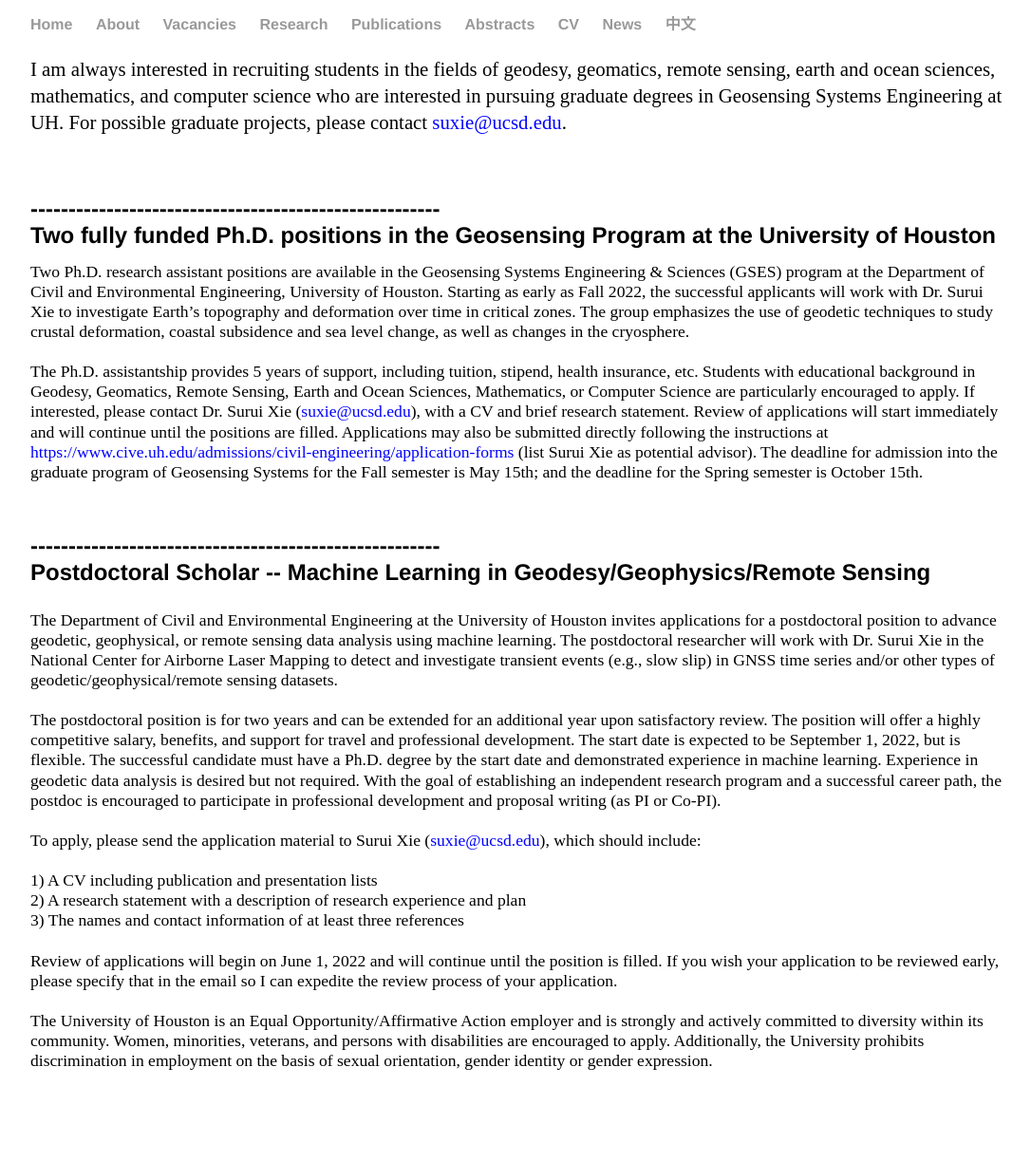
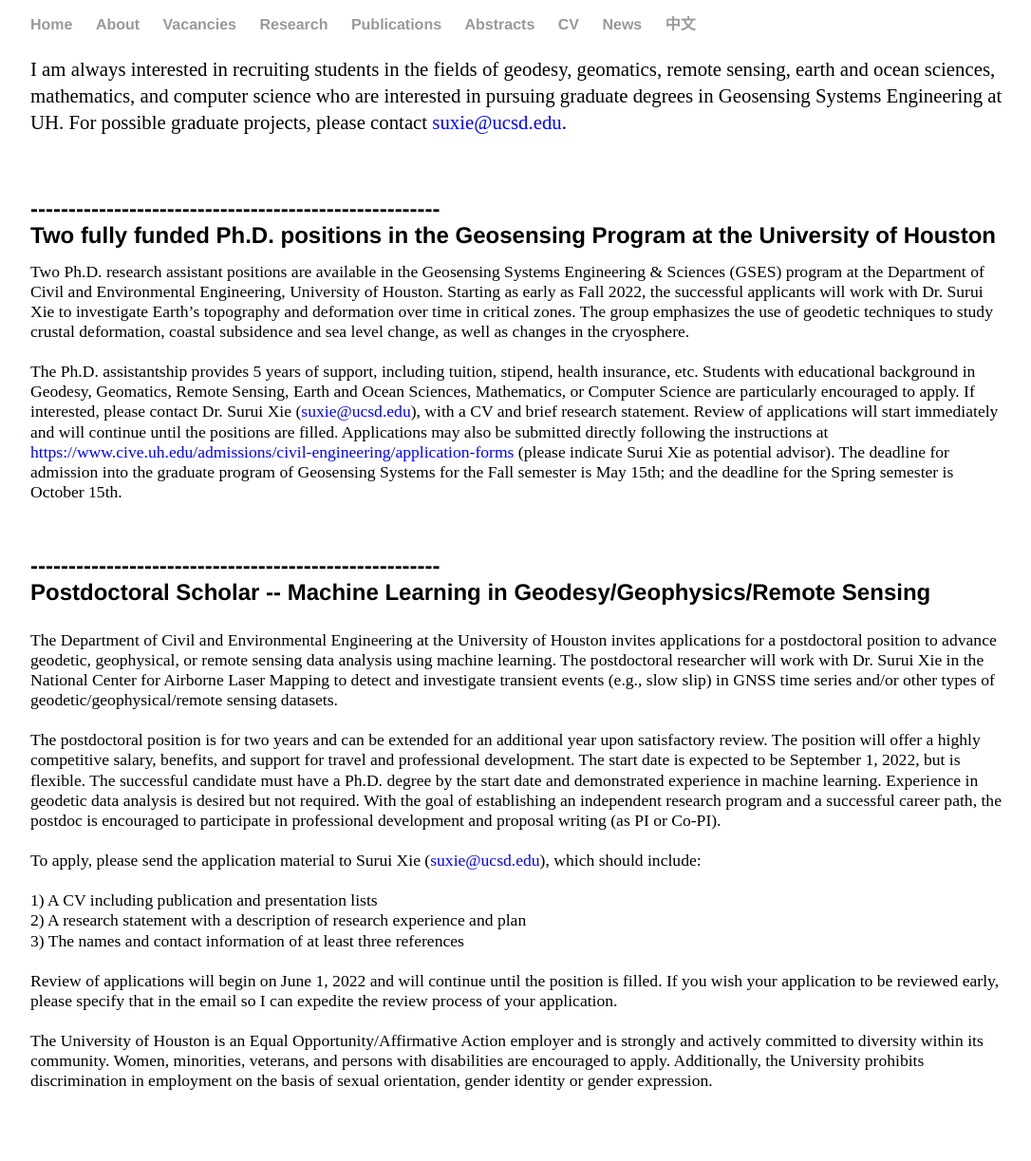
Before and after one commit to suruixie/suruixie.github.io, a Jekyll site: the page built from vacancies/index.html, in a window 1280 px wide. Shown: the whole page at 95% size, without its empty margins (96-1182 px from the left). Built offline with Jekyll 4.4.1, drawn with Linux system fonts in a browser that asks for light colours; before the commit the page ends 1202 px from its top, so only the background shows below that.

Commit message:
Update index.html

```diff
--- a/vacancies/index.html
+++ b/vacancies/index.html
@@ -22,7 +22,7 @@
 	Students with educational background in Geodesy, Geomatics, Remote Sensing, Earth and Ocean Sciences, Mathematics, or Computer Science are particularly encouraged to apply.
 	If interested, please contact Dr. Surui Xie (<a href="mailto:suxie@ucsd.edu" style="color:#0000FF;">suxie@ucsd.edu</a>), with a CV and brief research statement.
 	Review of applications will start immediately and will continue until the positions are filled.
-	Applications may also be submitted directly following the instructions at <a href="https://www.cive.uh.edu/admissions/civil-engineering/application-forms" style="color:#0000FF;">https://www.cive.uh.edu/admissions/civil-engineering/application-forms</a> (list Surui Xie as potential advisor).
+	Applications may also be submitted directly following the instructions at <a href="https://www.cive.uh.edu/admissions/civil-engineering/application-forms" style="color:#0000FF;">https://www.cive.uh.edu/admissions/civil-engineering/application-forms</a> (please indicate Surui Xie as potential advisor).
 	The deadline for admission into the graduate program of Geosensing Systems for the Fall semester is May 15th; and the deadline for the Spring semester is October 15th.
         <br>
 </p>
```
